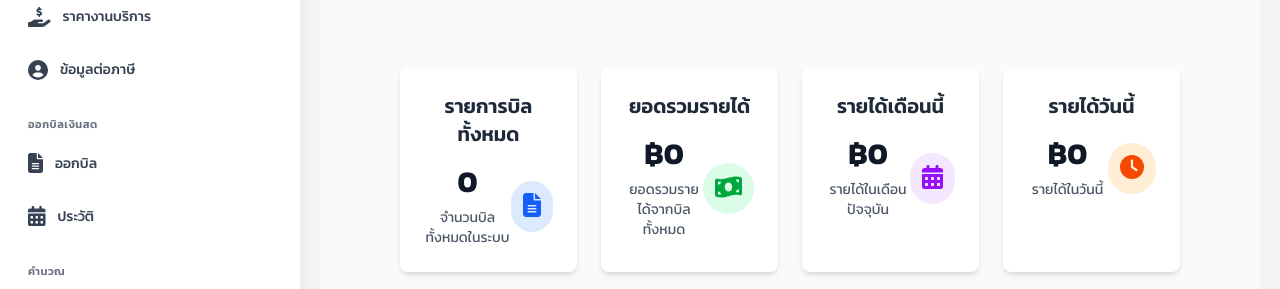
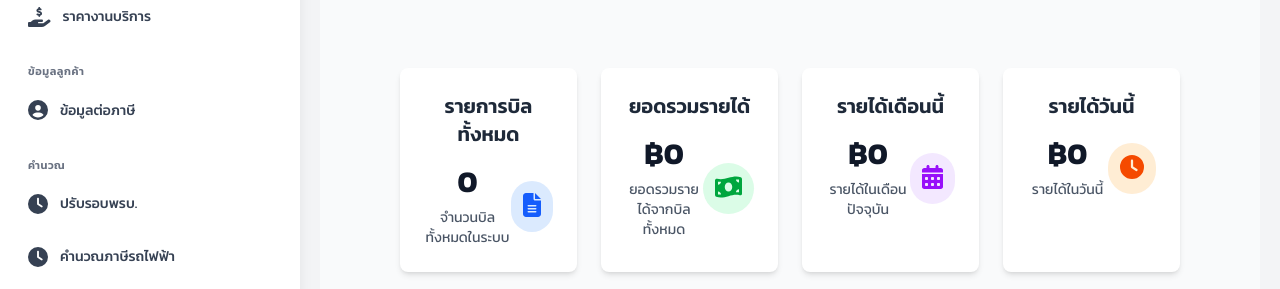
Before and after one commit to NakarinSMN/my-management-app, a Next.js app: page /dashboard in a window 1280 px wide. Shown: the part 172-461 px from the top of the page. Built offline with nearby package versions, Linux system fonts and the light colour scheme; no server answers; the database is empty.

Commit message:
Update Layout.tsx

```diff
--- a/src/app/components/Layout.tsx
+++ b/src/app/components/Layout.tsx
@@ -237,12 +237,7 @@ const Layout: React.FC<LayoutProps> = ({ children }) => {
               text="ราคางานบริการ"
               isSidebarOpen={isMobile || isSidebarOpen}
             />
-            <SidebarMenuItem
-              href="/customer-info"
-              icon={faUserCircle}
-              text="ข้อมูลต่อภาษี"
-              isSidebarOpen={isMobile || isSidebarOpen}
-            />
+
 
             <motion.h3
               className="text-[11px] font-semibold text-gray-500 dark:text-gray-400 uppercase tracking-wider mt-6 mb-2 px-3"
@@ -253,22 +248,27 @@ const Layout: React.FC<LayoutProps> = ({ children }) => {
               }}
               transition={{ duration: 0.3, delay: 0.1 }}
             >
-              {(isMobile || isSidebarOpen) ? "ออกบิลเงินสด" : ""}
+              {(isMobile || isSidebarOpen) ? "ข้อมูลลูกค้า" : ""}
             </motion.h3>
-            <SidebarMenuItem
+            {/* <SidebarMenuItem
               href="/billing-main"
               icon={faFileAlt}
               text="ออกบิล"
               isSidebarOpen={isMobile || isSidebarOpen}
+            /> */}
+            <SidebarMenuItem
+              href="/customer-info"
+              icon={faUserCircle}
+              text="ข้อมูลต่อภาษี"
+              isSidebarOpen={isMobile || isSidebarOpen}
             />
 
-
-            <SidebarMenuItem
+            {/* <SidebarMenuItem
               href="/billing"
               icon={faCalendarAlt}
               text="ประวัติ"
               isSidebarOpen={isMobile || isSidebarOpen}
-            />
+            /> */}
 
 
             <motion.h3
```
